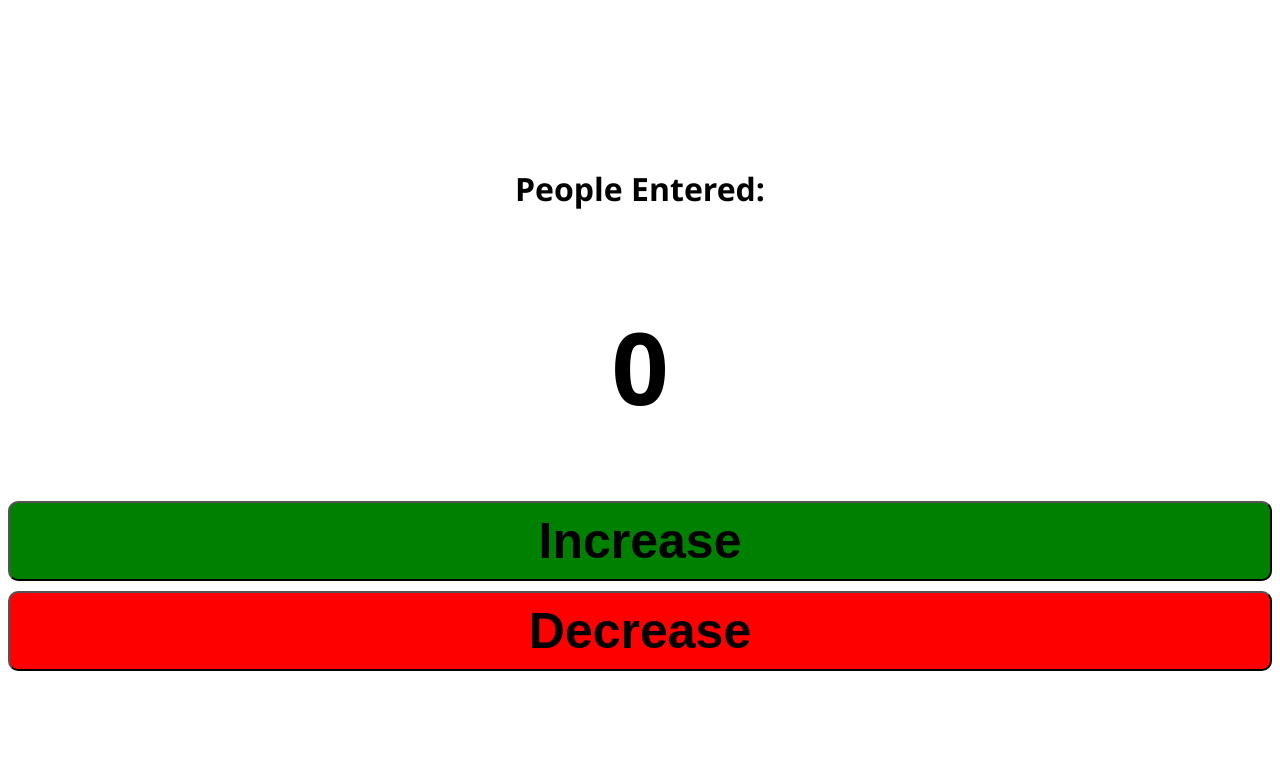
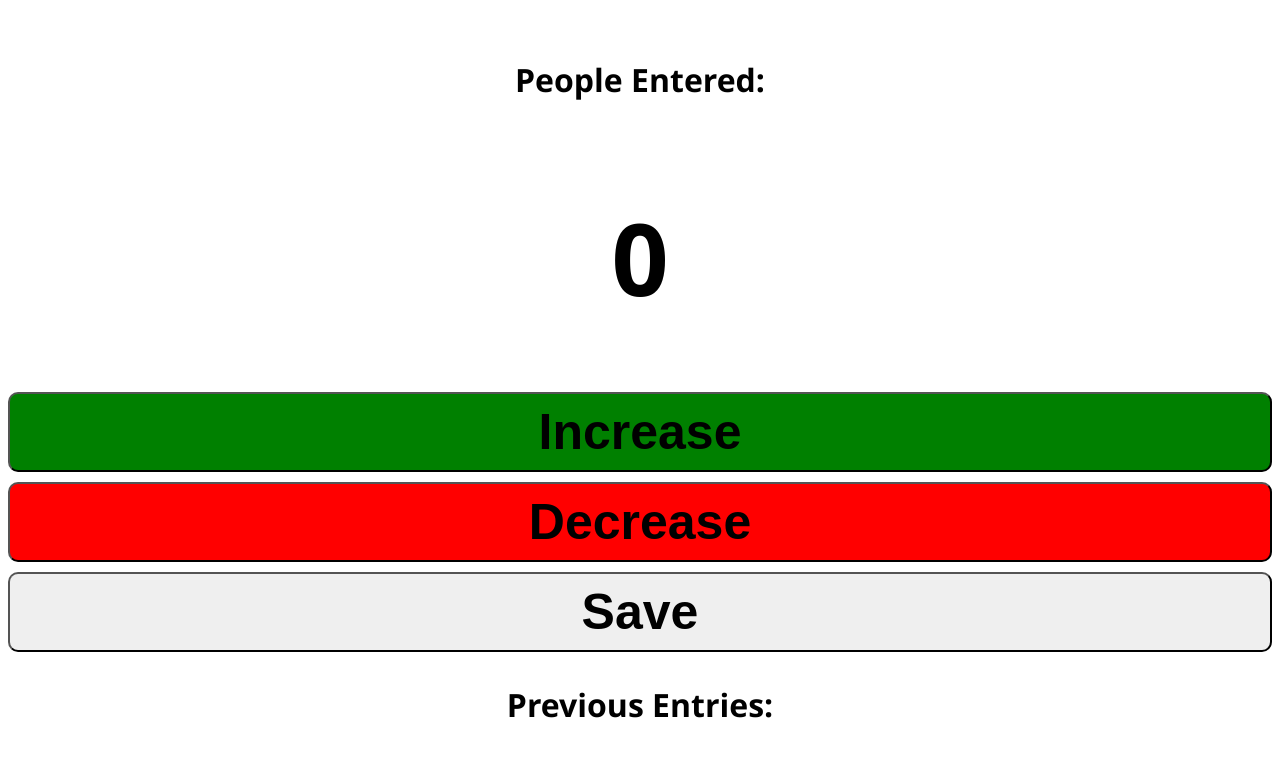
Before and after one commit to gabzeejnr/People-Count, a plain HTML site: page index.html in a window 1280 px wide. Drawn offline with Linux system fonts and the light colour scheme.

Commit message:
Added Save button and saved entries

```diff
--- a/index.html
+++ b/index.html
@@ -29,6 +29,9 @@
         font-weight: bold;
         text-align: center;
       }
+      h1{
+        text-align:center;
+      }
     </style>
   </head>
   <body>
@@ -40,6 +43,10 @@
         green;">Increase</button>
         <button onclick="countDown()" id="countDown" style="background-color:
         red;">Decrease</button>
+        <button onclick="save()" id="save-btn">Save</button>
+        <h1
+          <p id="save-el">Previous Entries:</p>
+        </h1>
       </div>
     </div>
     <script src="script.js"></script>
--- a/script.js
+++ b/script.js
@@ -1,9 +1,10 @@
 let count = 0;
+let saveEl = document.getElementById('save-el')
 document.getElementById('peopleCount').style.fontSize="100px";
 
 function countUp() {
   const show = document.getElementById('peopleCount');
-  count = count + 1;
+  count += 1;
   show.innerText = count;
   show.style.color = "black"
 };
@@ -17,7 +18,11 @@ function countDown() {
   } else {
     show.style.color = "red";
     show.innerText = "Error";
-
   };
 };
-console.log(count)
+
+function save() {
+  let previousEntries = (count + " - ");
+  saveEl.textContent += previousEntries;
+  console.log(previousEntries);
+}
```
